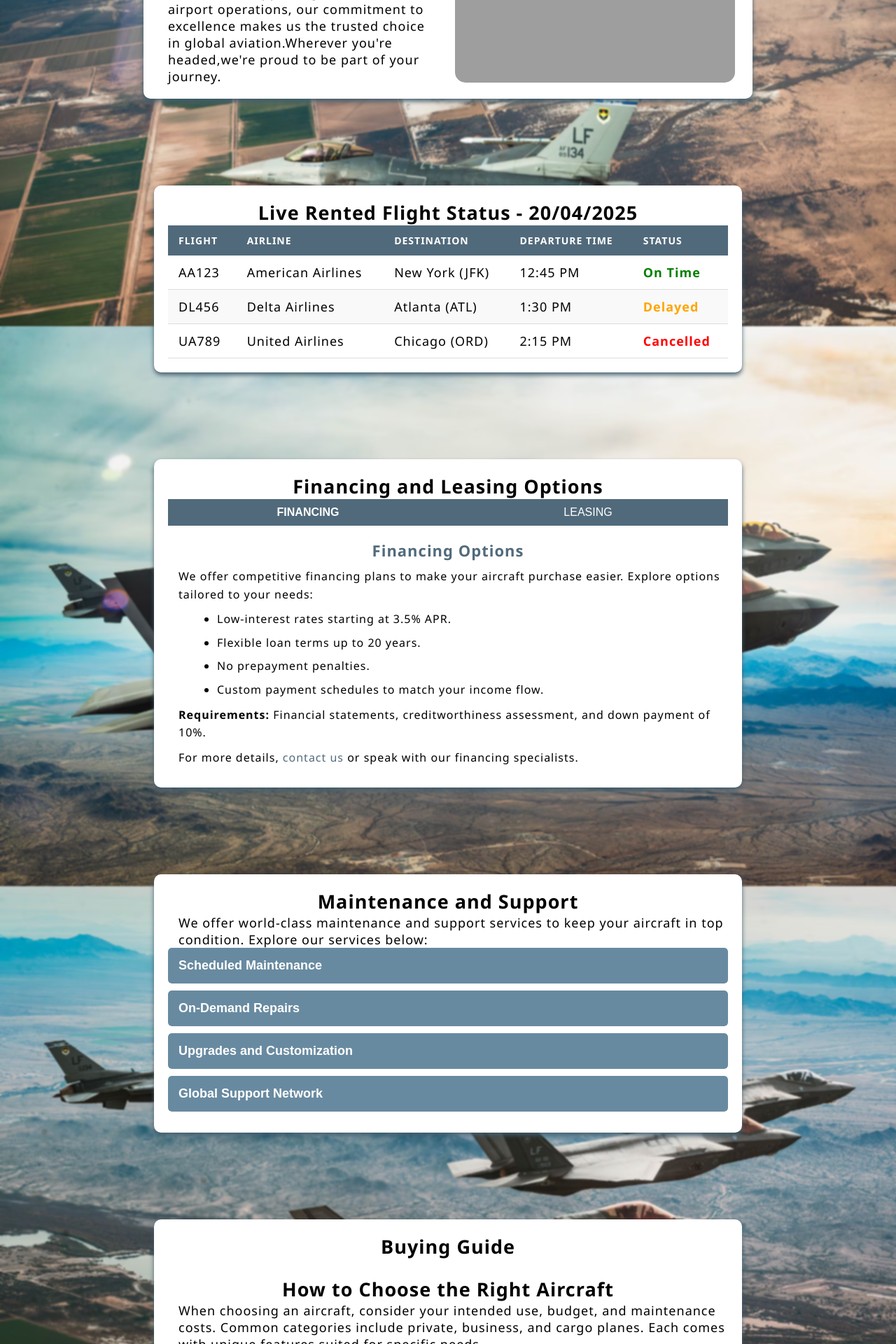
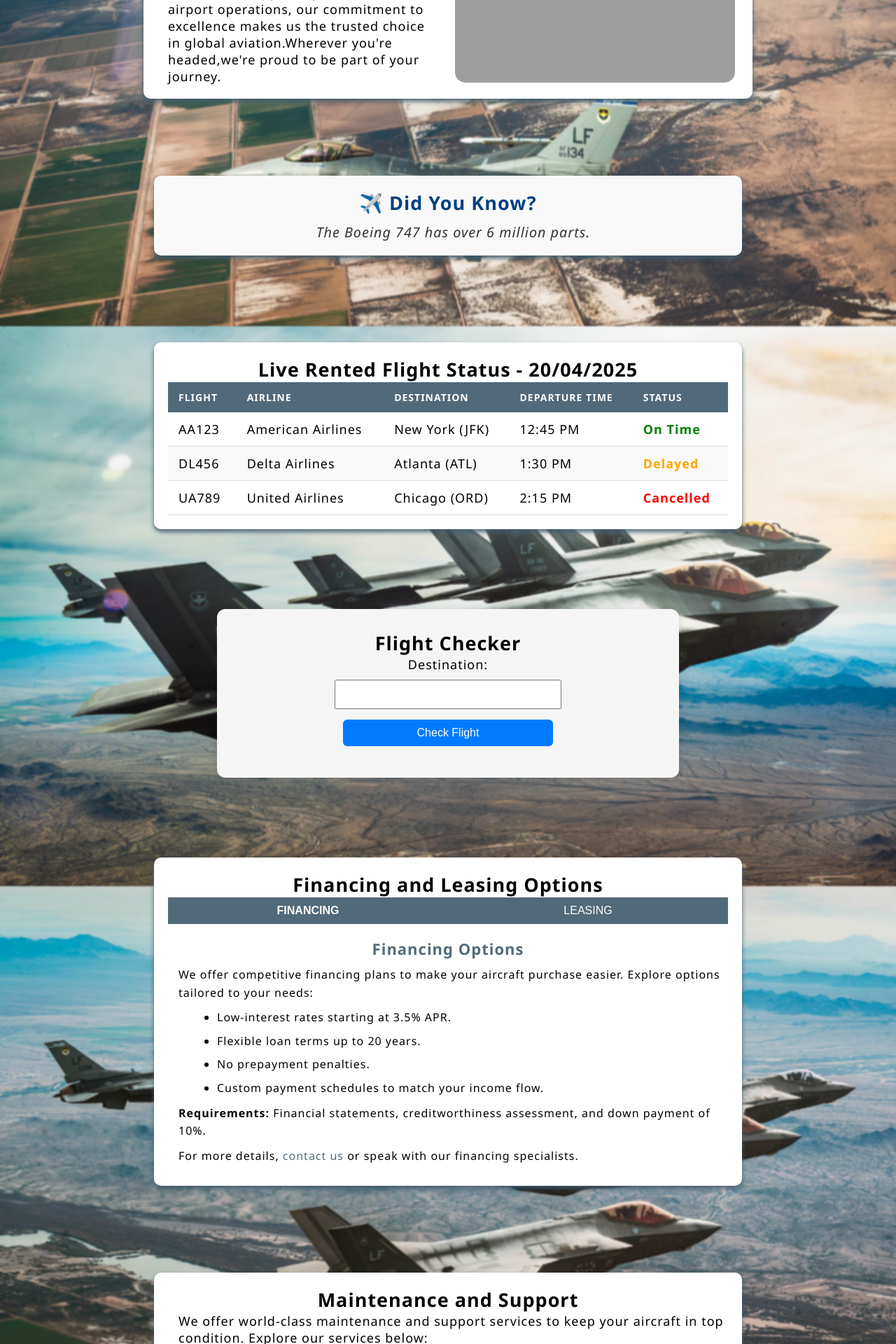
Before and after one commit to ArditBeqiraj/UEB25_GR27, a PHP site: page /recources.php in a window 1280 px wide. Shown: the part 334-2254 px from the top of the page at 70% size. Run offline with PHP 8.4, Linux system fonts and the light colour scheme; grey boxes are pictures that could not be loaded.

Commit message:
Plotesimi i disa kerkesave ne recources

```diff
--- a/UEB24_GR24/css/recources.css
+++ b/UEB24_GR24/css/recources.css
@@ -158,8 +158,6 @@ ul {
   opacity: 0;
 
 }
-
-
 
 .slideshow-image.active {
 display: block;
@@ -409,3 +407,50 @@ table td {
       opacity: 1;
   }
 }
+
+
+.flight-status h2 {
+  color: #004080;
+  margin-bottom: 10px;
+}
+
+.flight-status p {
+  font-size: 1.1rem;
+  color: #444;
+}
+
+
+.centered-section {
+  text-align: center;
+  margin: 40px auto;
+  max-width: 600px;
+  padding: 30px;
+  background-color: #f5f5f5;
+  border-radius: 12px;
+  box-shadow: 0 0 15px rgba(0, 0, 0, 0.1);
+}
+
+.centered-section input,
+.centered-section button {
+  padding: 10px;
+  margin-top: 10px;
+  margin-bottom: 15px;
+  width: 80%;
+  max-width: 300px;
+  display: block;
+  margin-left: auto;
+  margin-right: auto;
+  font-size: 16px;
+}
+
+.centered-section button {
+  background-color: #007bff;
+  color: white;
+  border: none;
+  border-radius: 6px;
+  cursor: pointer;
+}
+
+.centered-section button:hover {
+  background-color: #0056b3;
+}
--- a/UEB24_GR24/css/staff.css
+++ b/UEB24_GR24/css/staff.css
@@ -155,7 +155,6 @@ header::before {
     opacity: 1;
 }
 
-/* CSS for the Team Member Filter */
 form {
     margin-bottom: 30px;
     text-align: center;
--- a/UEB24_GR24/recources.php
+++ b/UEB24_GR24/recources.php
@@ -94,6 +94,31 @@ require_once 'partials/header.php';
 
 
 <?php
+$aviation_facts = [
+  "The world’s busiest airport by passenger traffic is Hartsfield–Jackson Atlanta International Airport.",
+  "The Airbus A380 is the largest passenger aircraft in the world.",
+  "The Concorde could fly from New York to London in under 3.5 hours.",
+  "The longest non-stop flight in the world is from New York to Singapore (~18 hours).",
+  "Commercial aircraft are typically struck by lightning once a year — and they’re built to handle it!",
+  "The Boeing 747 has over 6 million parts.",
+  "Pilots and co-pilots are usually served different meals in case of food poisoning."
+];
+
+$random_fact = $aviation_facts[array_rand($aviation_facts)];
+?>
+
+<div class="flight-status" style="background-color: #f9f9f9; margin-top: 2rem;">
+  <h2>✈️ Did You Know?</h2>
+  <p style="text-align: center; font-style: italic; color: #333;">
+    <?= htmlspecialchars($random_fact) ?>
+  </p>
+</div>
+
+
+<br>
+
+
+<?php
 $flights = [
   ['flight' => 'AA123', 'airline' => 'American Airlines', 'destination' => 'New York (JFK)', 'time' => '12:45 PM', 'status' => 'On Time'],
   ['flight' => 'DL456', 'airline' => 'Delta Airlines', 'destination' => 'Atlanta (ATL)', 'time' => '1:30 PM', 'status' => 'Delayed'],
@@ -130,6 +155,37 @@ $flights = [
       </tbody>
     </table>
   </div>
+</section>
+
+<br>
+
+<section class="centered-section">
+  <h2>Flight Checker</h2>
+  <form method="POST">
+    <label for="destination">Destination:</label>
+    <input type="text" id="destination" name="destination" required>
+    <button type="submit">Check Flight</button>
+  </form>
+
+  <?php
+    define("DEFAULT_DESTINATION", "New York");
+    $flights = ["New York", "London", "Paris", "Berlin"];
+
+    if ($_SERVER["REQUEST_METHOD"] == "POST") {
+        $dest = $_POST["destination"];
+        echo "<p><strong>Destination entered:</strong> " . htmlspecialchars($dest) . "</p>";
+
+        if (in_array($dest, $flights)) {
+            echo "<p style='color: green;'>Flight to $dest is available! ✅</p>";
+        } else {
+            echo "<p style='color: red;'>No flights available to $dest. ❌</p>";
+        }
+
+        echo "<pre>";
+        var_dump($flights);
+        echo "</pre>";
+    }
+  ?>
 </section>
 
 <br>
--- a/UEB24_GR24/staff.php
+++ b/UEB24_GR24/staff.php
@@ -44,8 +44,6 @@ $teamRoles = [
     "Air Traffic Controller" => "Coordinates aircraft movements on the ground and in the air to maintain safe distances."
 ];
 ?>
-
-
 
 
 <?php
@@ -108,7 +106,6 @@ $selectedRole = isset($_GET['role']) ? $_GET['role'] : '';
         <?php endforeach; ?>
     </div>
 </section>
-
 
 
 <section class="team-section">
```
